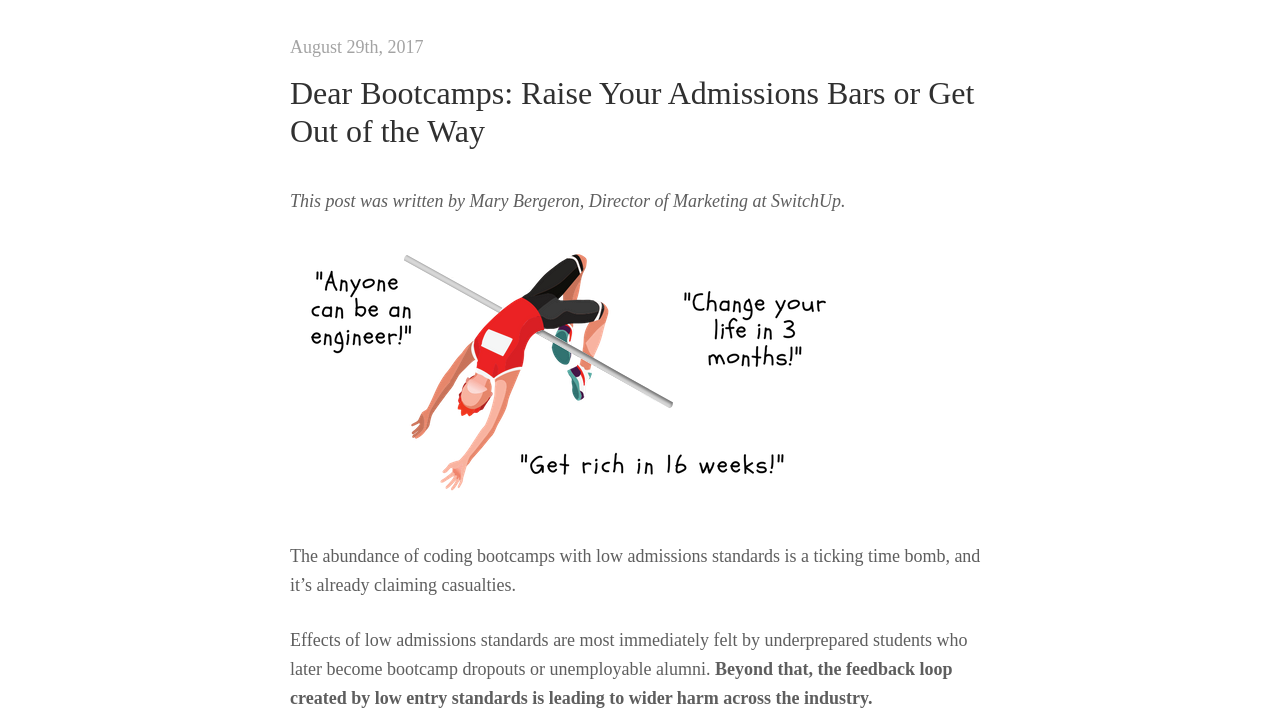
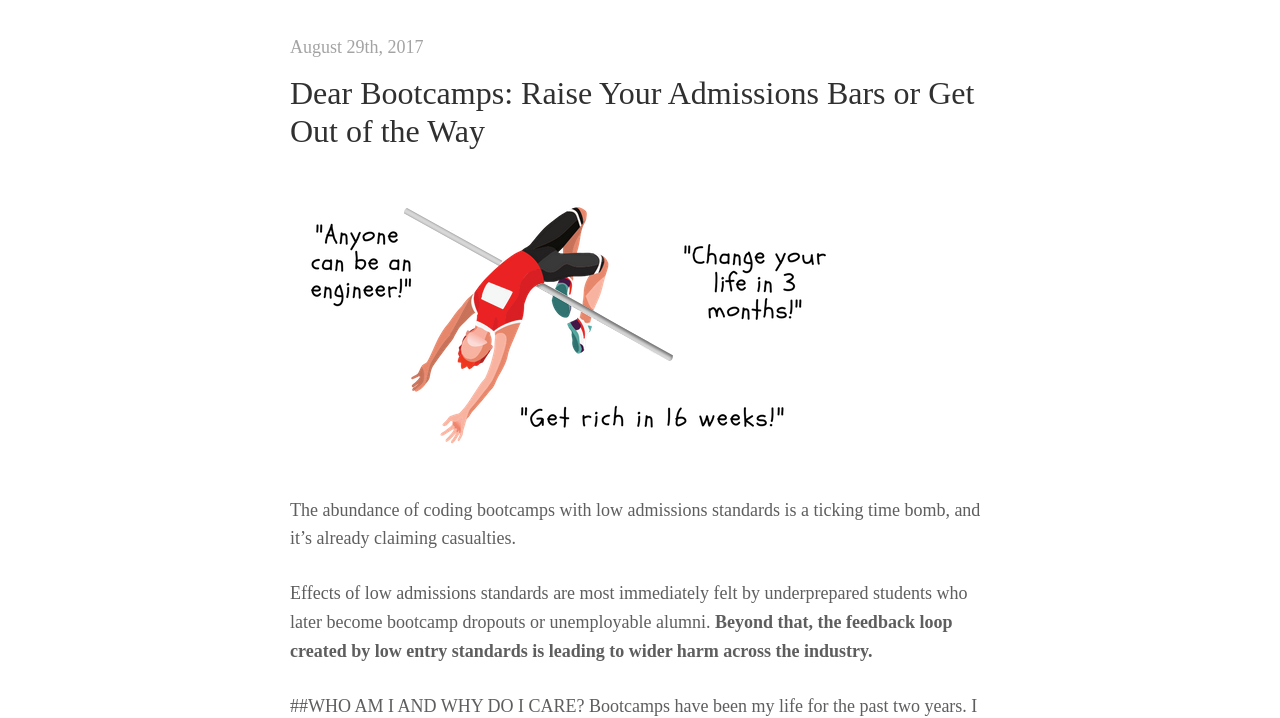
Before and after one commit to liana-gukasyan/fsc-blog, a Gatsby site: page /blog-posts/2017-08-29---dear-bootcamps-raise-your-admissions-bars-or-get-out-of-the-way/ in a window 1280 px wide. Shown: the part 83-801 px from the top of the page. Built offline with nearby package versions, Linux system fonts and the light colour scheme; Gatsby itself is replaced by a stand-in of ours; a web font is replaced by a local one.

Commit message:
Post content update

```diff
--- a/src/blog-posts/2017-08-29---dear-bootcamps-raise-your-admissions-bars-or-get-out-of-the-way/index.md
+++ b/src/blog-posts/2017-08-29---dear-bootcamps-raise-your-admissions-bars-or-get-out-of-the-way/index.md
@@ -1,7 +1,7 @@
 ---
 title: "Dear Bootcamps: Raise Your Admissions Bars or Get Out of the Way"
 date: "2017-08-29"
-details: "This post was written by Mary Bergeron, Director of Marketing at SwitchUp."
+details: ""
 ---
 
 ![](bootcamps-admissions-bar.png)
```
